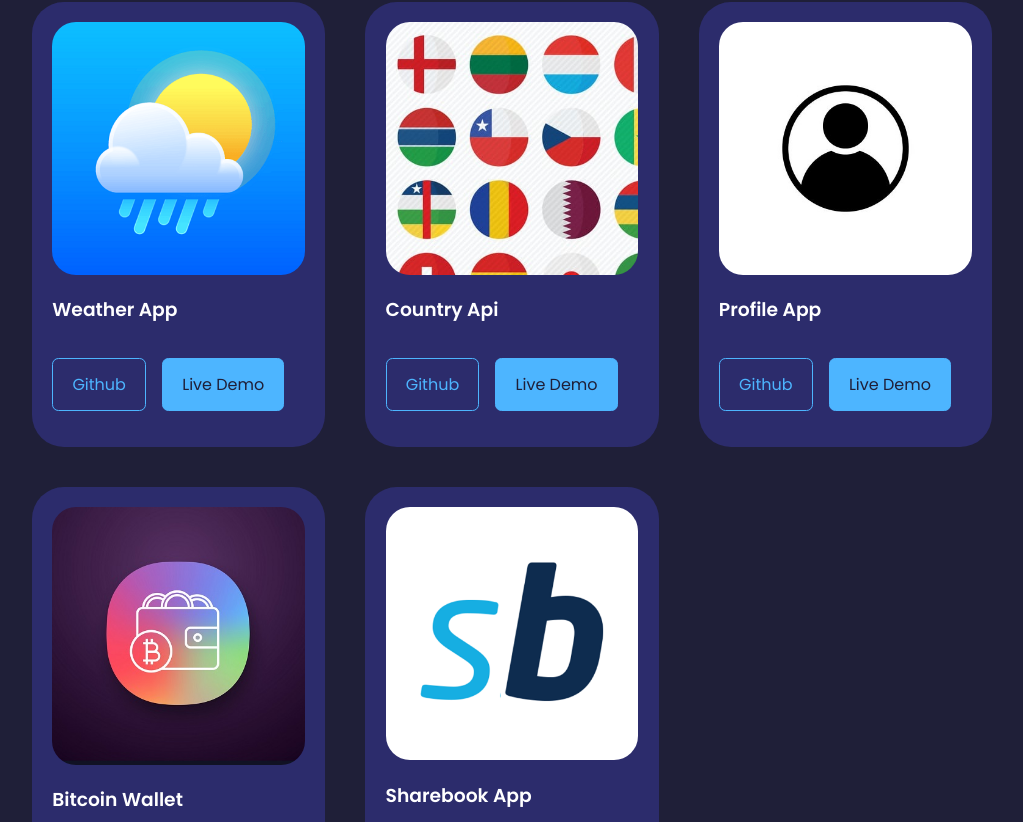
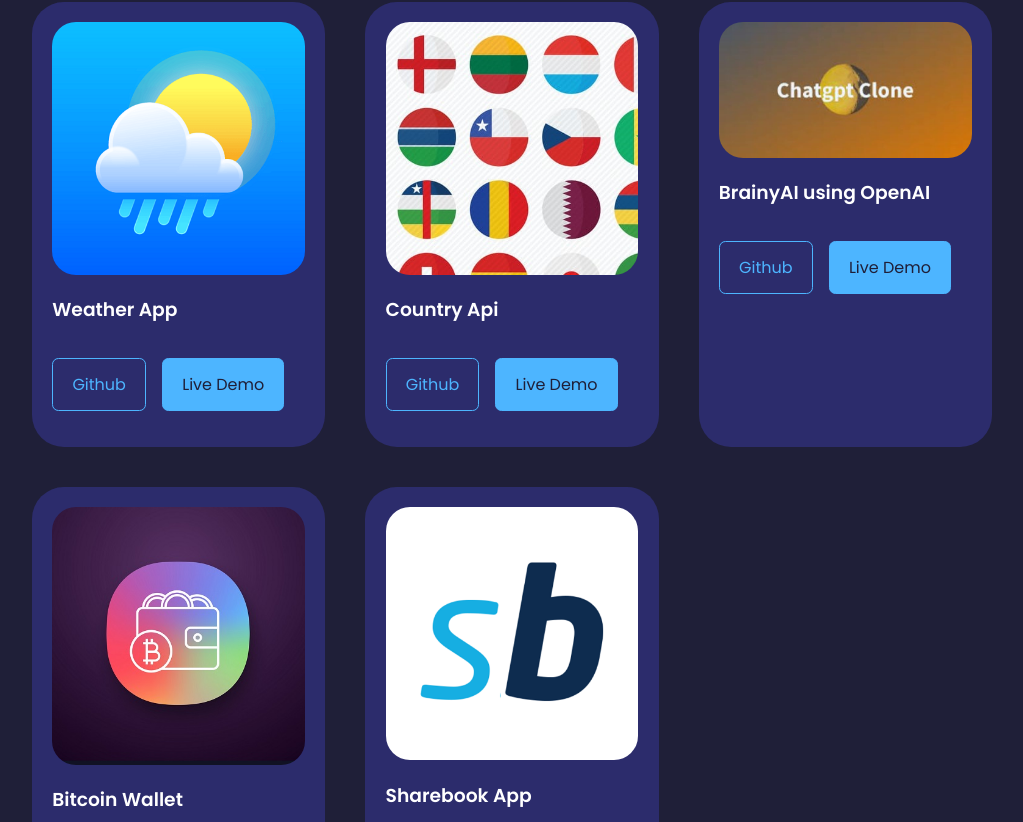
Before and after one commit to Augustine56/My-Portfolio, a React (Create React App) app: page / in a window 1280 px wide. Shown: the part 3207-4029 px from the top of the page, without its empty margins (128-1151 px from the left). Built offline with nearby package versions, Linux system fonts and the light colour scheme.

Commit message:
added new portfolio

```diff
--- a/src/components/Portfolio/Portfolio.css
+++ b/src/components/Portfolio/Portfolio.css
@@ -38,6 +38,7 @@
     grid-template-columns: 1fr 1fr;
     gap: 1.2rem;
    }
+
 }
 /*============= MEDIA QUERIES (SMALL DEVICES) =============*/
 @media screen and (max-width:600px){
@@ -45,4 +46,5 @@
         grid-template-columns: 1fr;
         gap: 1rem;
     }
+
 }
--- a/src/components/Portfolio/Portfolio.jsx
+++ b/src/components/Portfolio/Portfolio.jsx
@@ -2,7 +2,7 @@
 import './Portfolio.css'
 import Weather from '../../pictures/weather-app-image.png'
 import Country from '../../pictures/Country app.jpg'
-import Profile from '../../pictures/profile-app-image.jpg'
+import Chatgptcl from '../../pictures/Chatgpt.jpg'
 import Bitcoin from '../../pictures/bitcoin-wallet-app-image.jpg'
 import Sharebook from '../../pictures/sharebook-app-image.png'
 
@@ -23,10 +23,10 @@
    },
    {
     id: 3,
-    image: Profile,
-    title: 'Profile App',
-    github: 'https://github.com/Augustine56',
-    demo: 'https://weatherapi202.netlify.app'
+    image: Chatgptcl,
+    title: 'BrainyAI using OpenAI',
+    github: 'https://github.com/Augustine56/Brainy.git',
+    demo: 'https://brainyai.vercel.app/'
    },
    {
     id: 4,
```
Also changed, not shown: src/pictures/Chatgpt.jpg (added).
